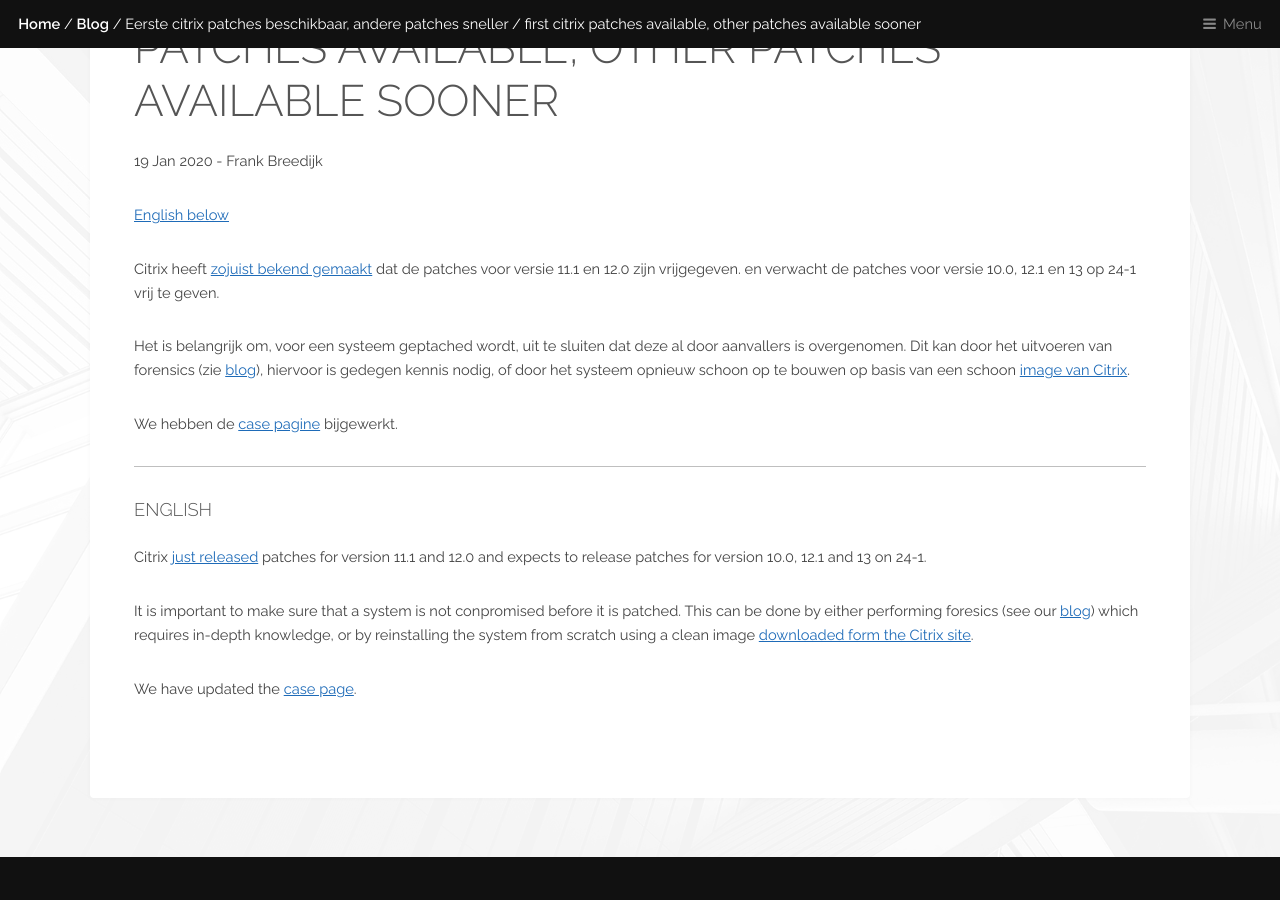
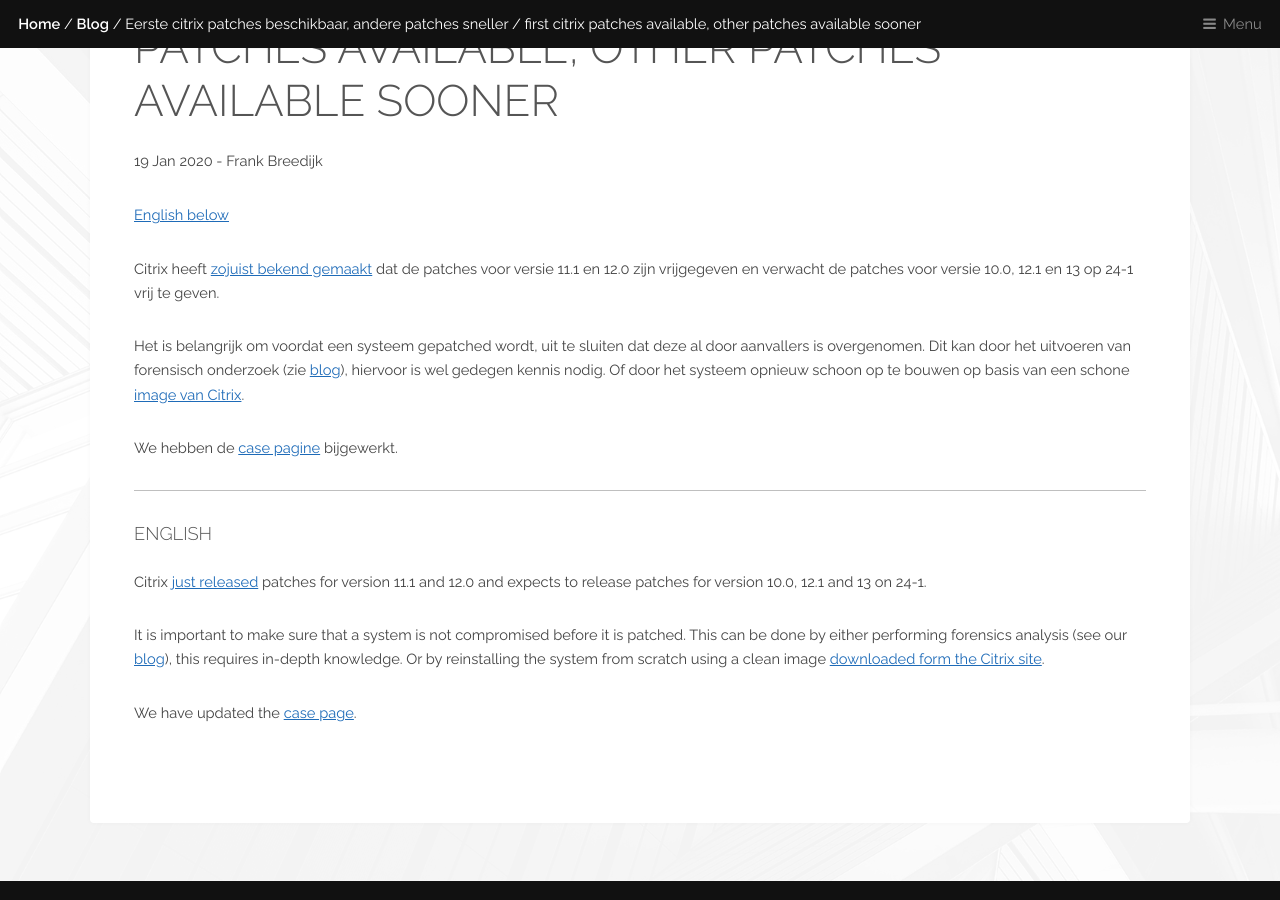
Before and after one commit to DIVD-NL/SecurityMeldpunt, a Jekyll site: the page built from _posts/20-01-19-Eerste-Citrix-patches.md, in a window 1280 px wide and 900 px high, scrolled down 487 px. Built offline with Jekyll 4.4.1, drawn with Linux system fonts in a browser that asks for light colours.

Commit message:
Update 20-01-19-Eerste-Citrix-patches.md
Typos hersteld en engelse vertaling veranderd.

```diff
--- a/_posts/20-01-19-Eerste-Citrix-patches.md
+++ b/_posts/20-01-19-Eerste-Citrix-patches.md
@@ -6,9 +6,9 @@
 ---
 <small>[English below](#english)</small>
 
-Citrix heeft [zojuist bekend gemaakt](https://www.citrix.com/blogs/2020/01/19/vulnerability-update-first-permanent-fixes-available-timeline-accelerated/) dat de patches voor versie 11.1 en 12.0 zijn vrijgegeven. en verwacht de patches voor versie 10.0, 12.1 en 13 op 24-1 vrij te geven.
+Citrix heeft [zojuist bekend gemaakt](https://www.citrix.com/blogs/2020/01/19/vulnerability-update-first-permanent-fixes-available-timeline-accelerated/) dat de patches voor versie 11.1 en 12.0 zijn vrijgegeven en verwacht de patches voor versie 10.0, 12.1 en 13 op 24-1 vrij te geven.
 
-Het is belangrijk om, voor een systeem geptached wordt, uit te sluiten dat deze al door aanvallers is overgenomen. Dit kan door het uitvoeren van forensics (zie [blog](/2020/01/15/How-to-check-your-Citrix-gateway/)), hiervoor is gedegen kennis nodig, of door het systeem opnieuw schoon op te bouwen op basis van een schoon [image van Citrix](https://www.citrix.com/downloads/citrix-adc/).
+Het is belangrijk om voordat een systeem gepatched wordt, uit te sluiten dat deze al door aanvallers is overgenomen. Dit kan door het uitvoeren van forensisch onderzoek (zie [blog](/2020/01/15/How-to-check-your-Citrix-gateway/)), hiervoor is wel gedegen kennis nodig. Of door het systeem opnieuw schoon op te bouwen op basis van een schone [image van Citrix](https://www.citrix.com/downloads/citrix-adc/).
 
 We hebben de [case pagine](/cases/202001-Citrix-ADC/) bijgewerkt.
 
@@ -18,6 +18,6 @@
 
 Citrix [just released](https://www.citrix.com/blogs/2020/01/19/vulnerability-update-first-permanent-fixes-available-timeline-accelerated/) patches for version 11.1 and 12.0 and expects to release patches for version 10.0, 12.1 and 13 on 24-1.
 
-It is important to make sure that a system is not conpromised before it is patched. This can be done by either performing foresics (see our [blog](/2020/01/15/How-to-check-your-Citrix-gateway/))  which requires in-depth knowledge, or by reinstalling the system from scratch using a clean image [downloaded form the Citrix site](https://www.citrix.com/downloads/citrix-adc/).
+It is important to make sure that a system is not compromised before it is patched. This can be done by either performing forensics analysis (see our [blog](/2020/01/15/How-to-check-your-Citrix-gateway/)), this requires in-depth knowledge. Or by reinstalling the system from scratch using a clean image [downloaded form the Citrix site](https://www.citrix.com/downloads/citrix-adc/).
 
 We have updated the [case page](/cases/202001-Citrix-ADC/).
```
